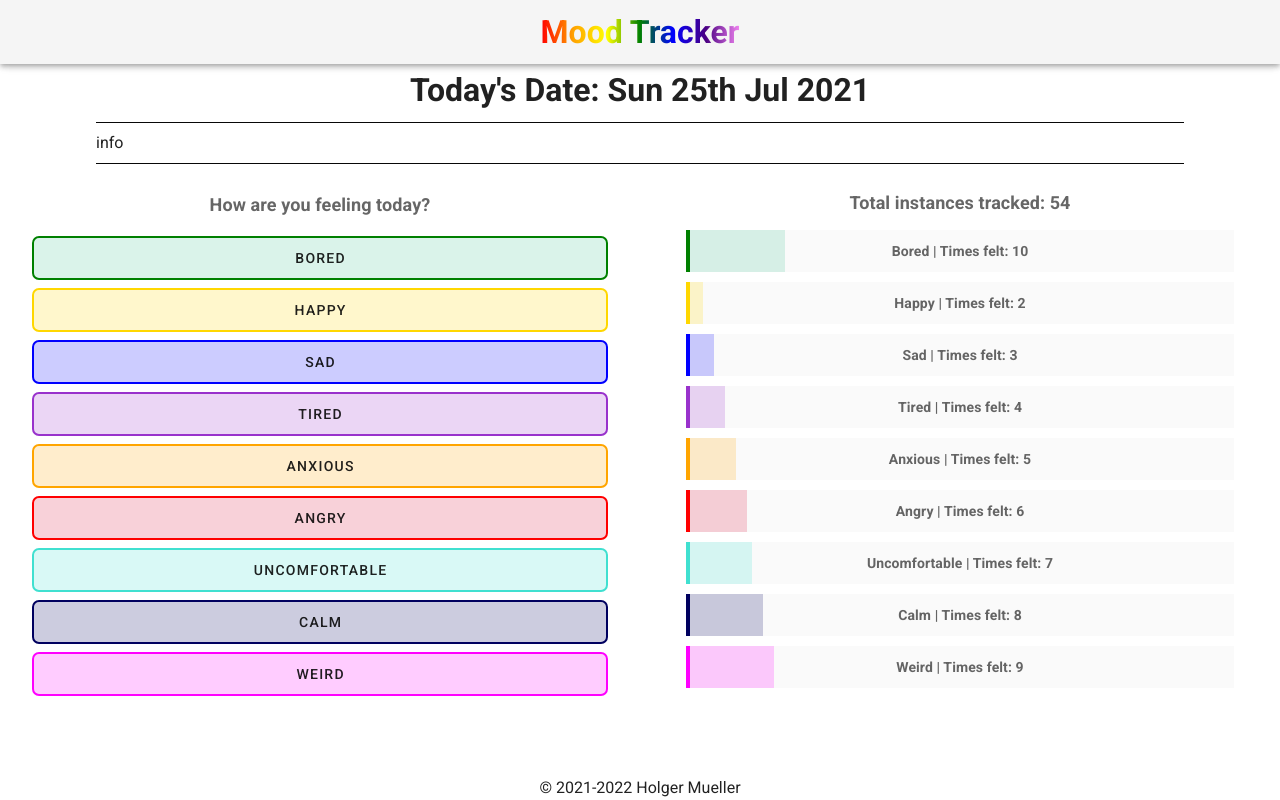
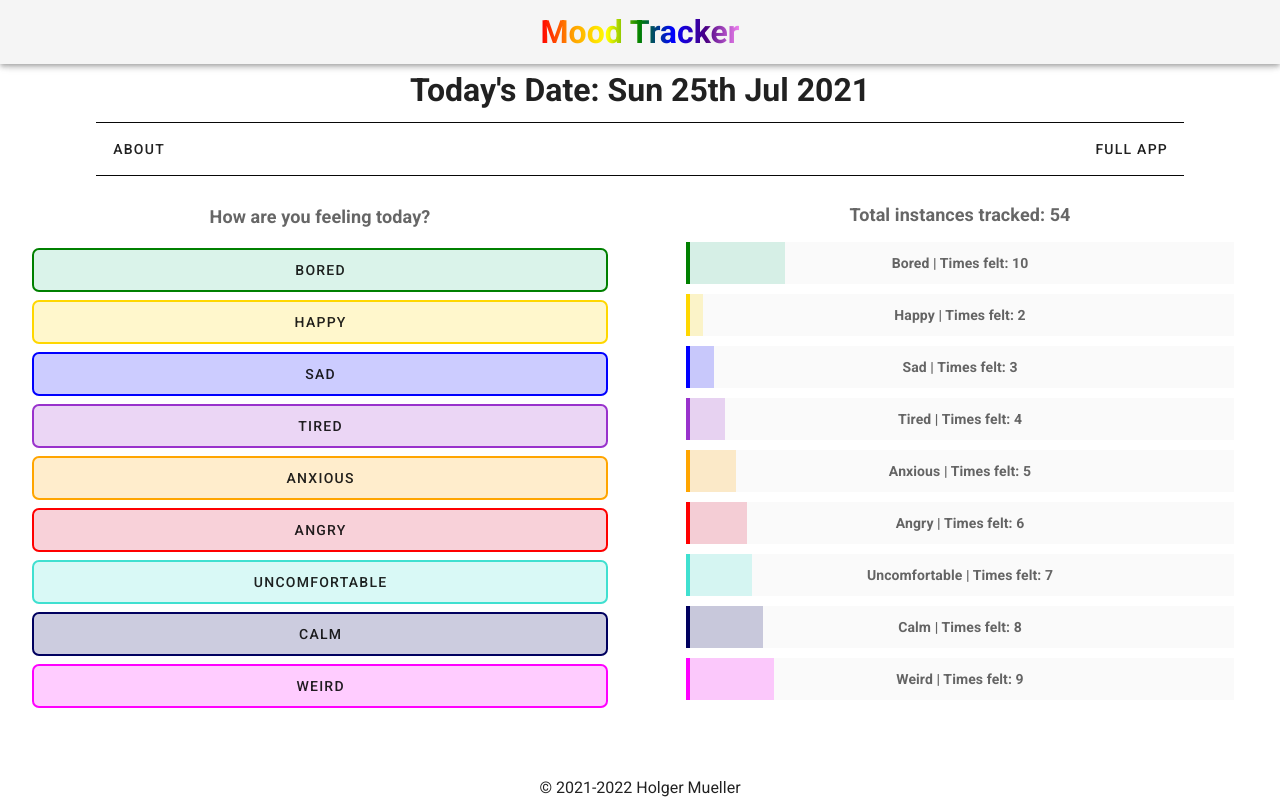
Before and after one commit to Holgermueller/demo-mood-tracker, a Vue app: page / in a window 1280 px wide. Built offline with nearby package versions, Linux system fonts and the light colour scheme.

Commit message:
added elements to info bar

```diff
--- /dev/null
+++ b/src/components/DashComponents/AboutDialog.vue
@@ -0,0 +1,41 @@
+<template>
+  <div id="About">
+    <div class="text-center">
+      <v-dialog v-model="dialog" width="500">
+        <template v-slot:activator="{ on, attrs }">
+          <v-btn v-bind="attrs" v-on="on" text>
+            About
+          </v-btn>
+        </template>
+
+        <v-card>
+          <v-card-title>
+            Mood Tracker
+          </v-card-title>
+
+          <v-card-text>
+            text here
+          </v-card-text>
+
+          <v-card-actions>
+            <v-btn elevation="0" persistent block @click="dialog = false">
+              Close
+            </v-btn>
+          </v-card-actions>
+        </v-card>
+      </v-dialog>
+    </div>
+  </div>
+</template>
+
+<script>
+export default {
+  name: "AboutDialog",
+
+  data: () => ({
+    dialog: false,
+  }),
+};
+</script>
+
+<style scoped></style>
--- a/src/components/DashComponents/Info.vue
+++ b/src/components/DashComponents/Info.vue
@@ -1,8 +1,26 @@
 <template>
   <div id="infoBar">
-    <div class="info-links">info</div>
+    <div class="info-links">
+      <AboutDialog />
+
+      <v-btn text elevation="0">
+        Full App
+      </v-btn>
+    </div>
   </div>
 </template>
+
+<script>
+import AboutDialog from "./AboutDialog.vue";
+
+export default {
+  name: "InfoBar",
+
+  components: {
+    AboutDialog,
+  },
+};
+</script>
 
 <style scoped>
 .info-links {
@@ -11,5 +29,8 @@
   border-top: 1px solid #080808;
   border-bottom: 1px solid #080808;
   padding: 8px 0;
+  display: flex;
+  justify-content: space-between;
+  flex-wrap: wrap;
 }
 </style>
```
